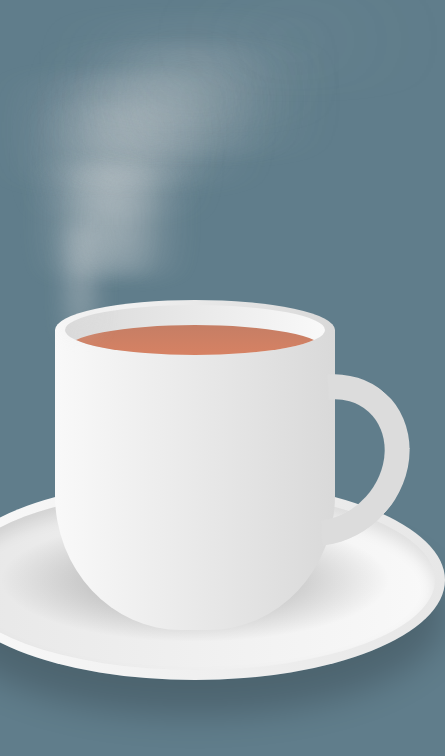
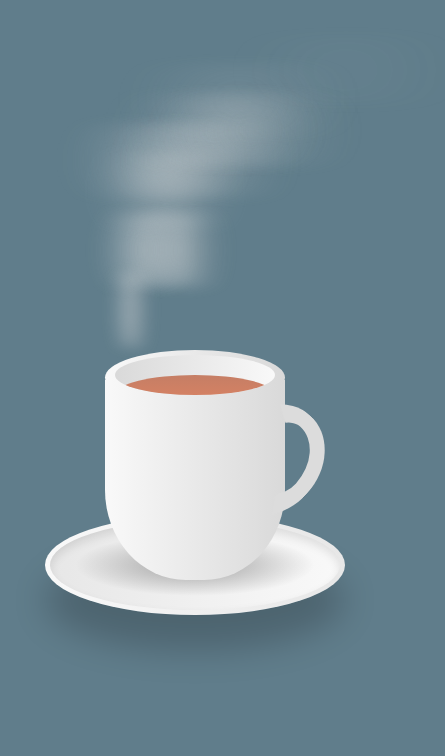
Before and after one commit to adoniasgoesw/Hot-Tea, a plain HTML site: page index.html in a window 390 px wide. Shown: the whole page, 445 px wide, since content can reach past the window. Drawn offline with Linux system fonts and the light colour scheme.

Commit message:
Update style.css

```diff
--- a/style.css
+++ b/style.css
@@ -157,3 +157,66 @@ body {
         transform: translateY(-300px) scaleX(10) ;
     }
 }
+
+@media screen and (max-width: 600px) {
+    .cup {
+        width: 180px;
+        /* Reduzindo o tamanho do copo */
+        height: 200px;
+        /* Ajustando a altura do copo */
+    }
+
+    .top {
+        height: 55px;
+        /* Ajustando a altura da parte superior */
+    }
+
+    .circle {
+        height: 40px;
+        /* Ajustando a altura do círculo */
+    }
+
+    .handle {
+        right: -35px;
+        top: 20px;
+        /* Ajustando a posição da alça */
+        width: 100px;
+        /* Reduzindo a largura da alça */
+        height: 120px;
+        border: 15px solid #dcdcdc;
+        border-left: 25px solid transparent;
+        border-bottom: 25px solid transparent;
+    }
+
+    .plate {
+        width: 300px;
+        /* Reduzindo o tamanho do pires */
+        height: 100px;
+        /* Ajustando a altura do pires */
+        bottom: -35px;
+        left: 50%
+    }
+
+    .plate::before {
+        top: 5px;
+        left: 5px;
+        right: 5px;
+        bottom: 5px;
+        box-shadow: inset 0 5px 10px rgba(0, 0, 0, 0.1);
+        /* Ajustando a sombra interna */
+    }
+
+    .plate::after {
+        top: 15px;
+        left: 15px;
+        right: 15px;
+        bottom: 15px;
+    }
+
+    .vapour span {
+        height: 80px;
+        /* Ajustando a altura do vapor */
+        filter: blur(6px);
+        /* Ajustando o blur */
+    }
+}
```
